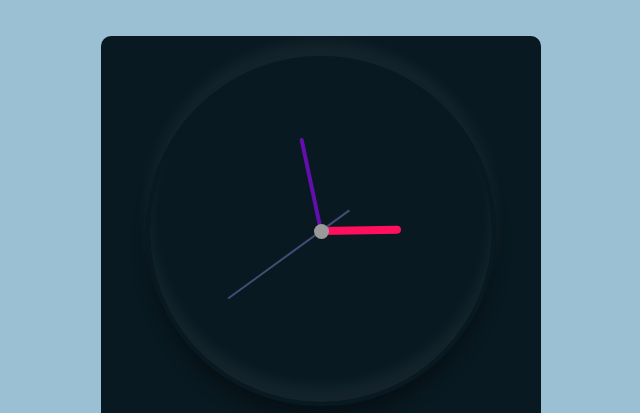
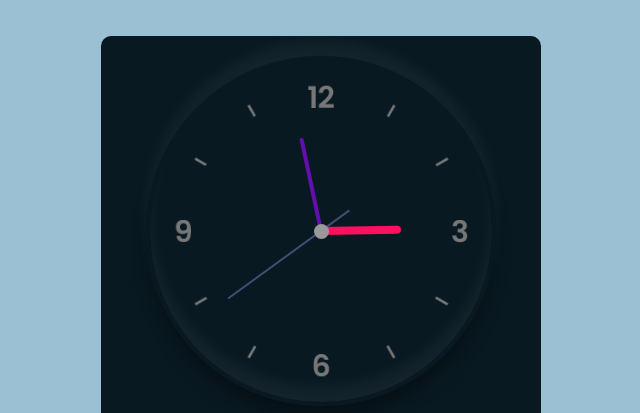
Before and after one commit to wakininja/AlarmClock-SkillTest-Project, a plain HTML site: page index.html in a window 1280 px wide. Shown: the top 413 px of the page, without its empty margins (319-959 px from the left). Drawn offline with Linux system fonts and the light colour scheme; the site is published under a folder, as on GitHub Pages, so addresses that start at the root find nothing.

Commit message:
dot(.) is added before files in image path

```diff
--- a/style.css
+++ b/style.css
@@ -23,7 +23,7 @@ body
     display: flex;
     justify-content: center;
     align-items: center;
-    background: url(/files/clock.png);
+    background: url(./files/clock.png);
     background-size: cover;
     border: 4px solid #091921;
     border-radius: 50%;
```
